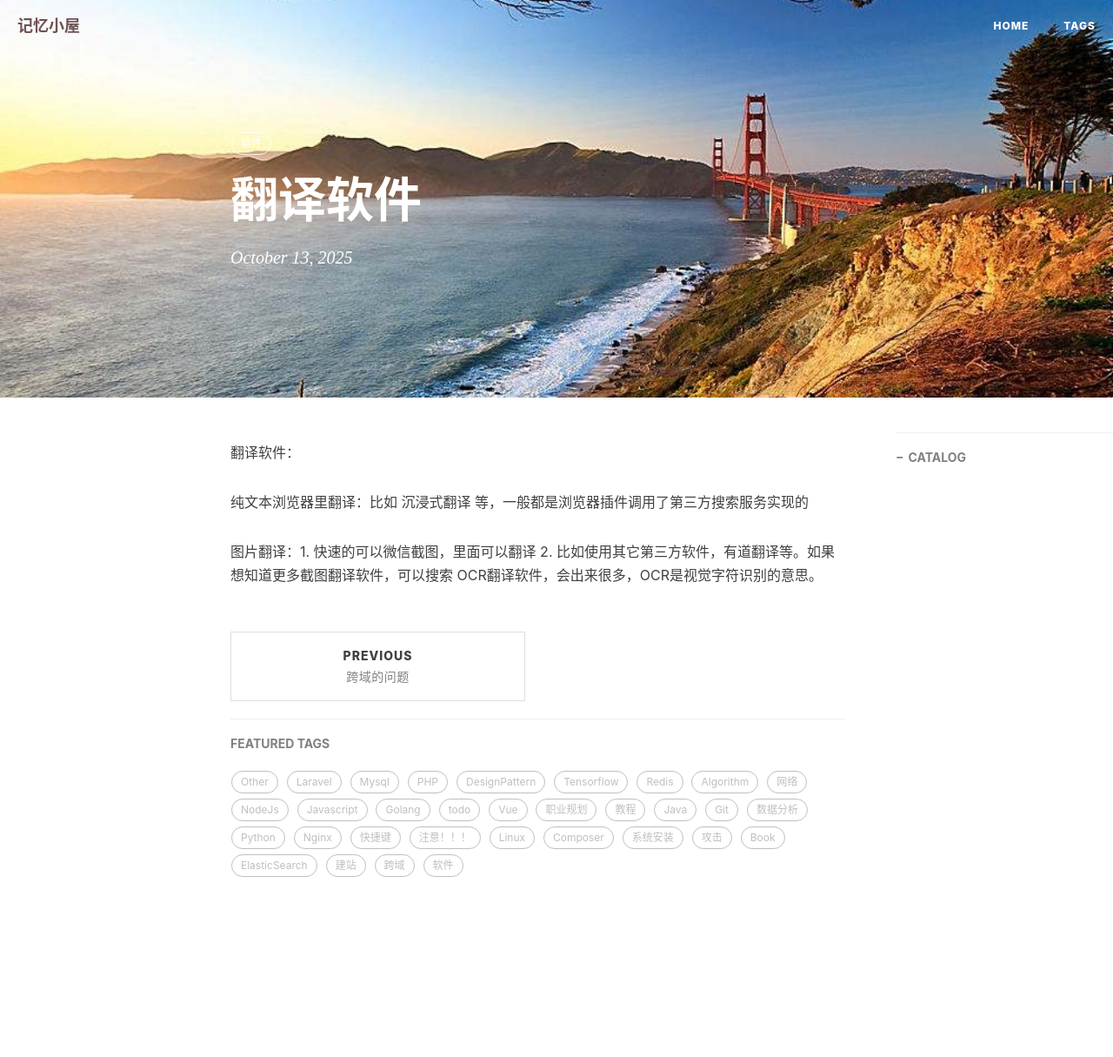
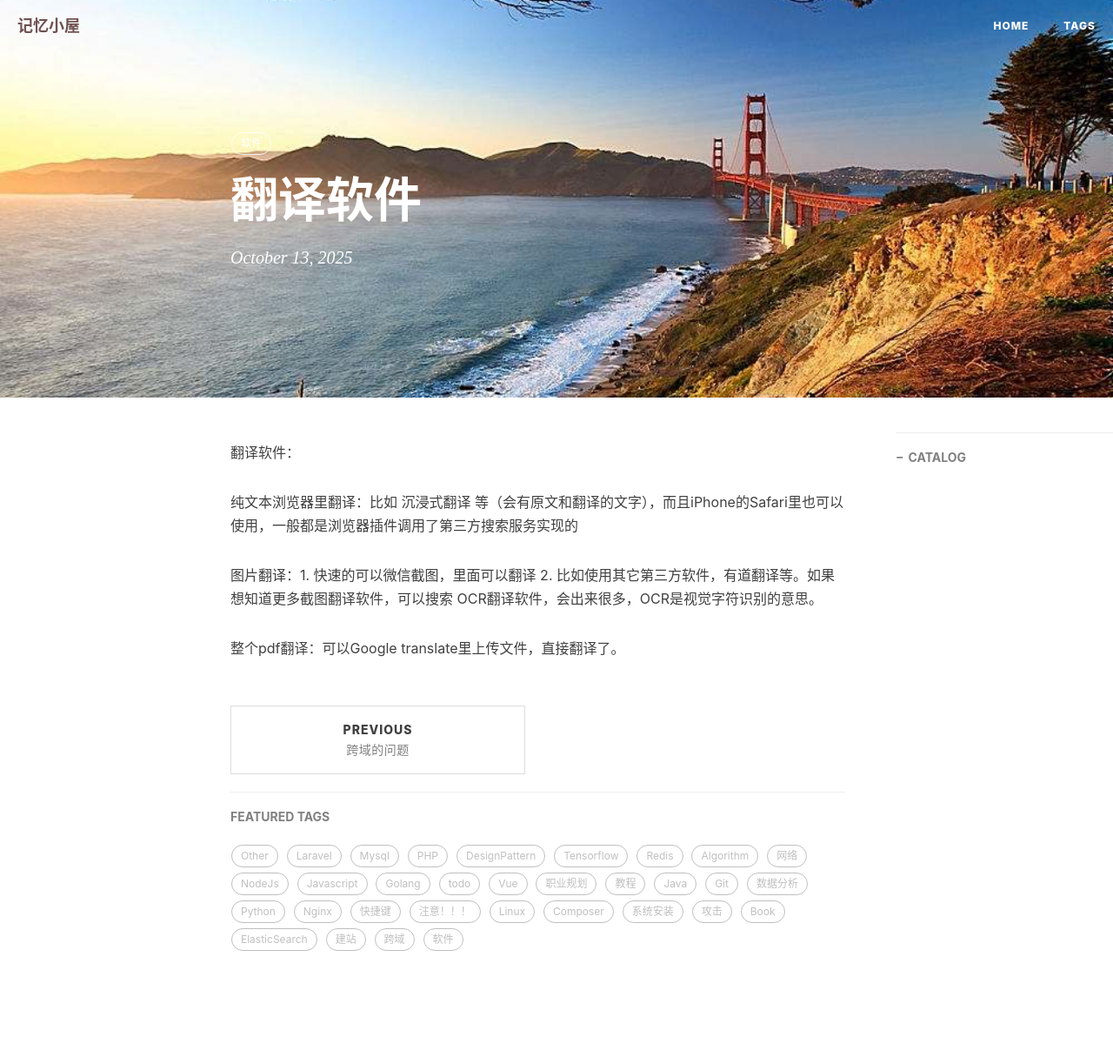
Before and after one commit to TearKnow/blog, a Jekyll site: the page built from _posts/2025-10-13-翻译软件.md, in a window 1280 px wide. Shown: the whole page at 87% size. Built offline with Jekyll 4.4.1, drawn with Linux system fonts in a browser that asks for light colours; comment, search, counter and statistics services are not loaded; before the commit the page ends 1130 px from its top, so only the background shows below that.

Commit message:
optimize

```diff
--- a/_posts/2025-10-13-翻译软件.md
+++ b/_posts/2025-10-13-翻译软件.md
@@ -9,6 +9,8 @@ tags:
 
 翻译软件：
 
-纯文本浏览器里翻译：比如 沉浸式翻译 等，一般都是浏览器插件调用了第三方搜索服务实现的
+纯文本浏览器里翻译：比如 沉浸式翻译 等（会有原文和翻译的文字），而且iPhone的Safari里也可以使用，一般都是浏览器插件调用了第三方搜索服务实现的
 
 图片翻译：1. 快速的可以微信截图，里面可以翻译  2. 比如使用其它第三方软件，有道翻译等。如果想知道更多截图翻译软件，可以搜索 OCR翻译软件，会出来很多，OCR是视觉字符识别的意思。
+
+整个pdf翻译：可以Google translate里上传文件，直接翻译了。
```
